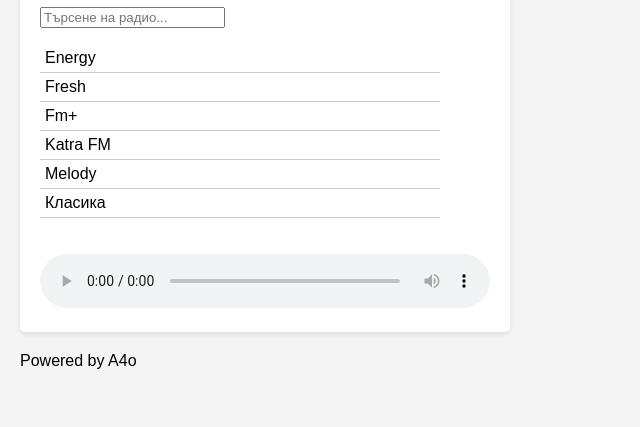
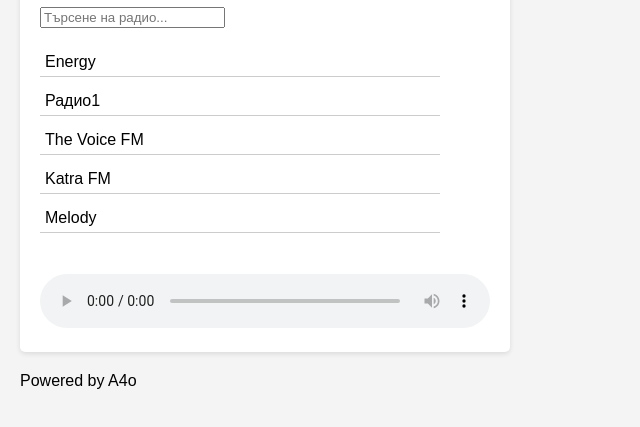
Before and after one commit to Araychev/Online-Radio, a plain HTML site: page index.html in a window 1280 px wide. Shown: the part 71-498 px from the top of the page, without its empty margins (0-640 px from the left). Drawn offline with Linux system fonts and the light colour scheme.

Commit message:
some links fixed

```diff
--- a/CSS/style.css
+++ b/CSS/style.css
@@ -23,6 +23,7 @@
   list-style-type: none; /* Премахва булетите от списъка */
   padding: 0; /* Премахва padding */
   width: 400px; /* Задава ширина на списъка */
+  margin-top: 10px; /* Добавя разстояние от горната част на контейнера */
 }
 
 .station-list li {
@@ -30,6 +31,7 @@
   padding: 5px; /* Добавя малко пространство около текста */
   border-bottom: 1px solid #ccc; /* Добавя линия между елементите */
   position: relative; /* За позициониране на тултипа */
+  margin-top: 10px; /* Добавя разстояние между елементите */
 }
 
 /* Стил за елементите при ховър */
--- a/index.html
+++ b/index.html
@@ -21,13 +21,17 @@
           Energy
           <span class="tooltip">Описание на Радио Energy</span>
         </li>
-        <li onclick="playStation('http://193.108.24.21:8000/fresh.m3u')">
-          Fresh
-          <span class="tooltip">Описание на Радио Fresh</span>
+        <li
+          onclick="playStation('https://playerservices.streamtheworld.com/api/livestream-redirect/RADIO_1AAC_L.aac?dist=RADIOPLAY')"
+        >
+          Радио1
+          <span class="tooltip">Описание на Радио Радио1</span>
         </li>
-        <li onclick="playStation('http://www.slusham.com/radio/fmplus.m3u')">
-          Fm+
-          <span class="tooltip">Описание на Радио Fm+</span>
+        <li
+          onclick="playStation('https://bss1.neterra.tv/thevoicefm/thevoicefm.m3u8')"
+        >
+          The Voice FM
+          <span class="tooltip">Описание на Радио The Voice</span>
         </li>
         <li onclick="playStation('http://www.katrafm.com/katrafm_mp3pro.m3u')">
           Katra FM
```
